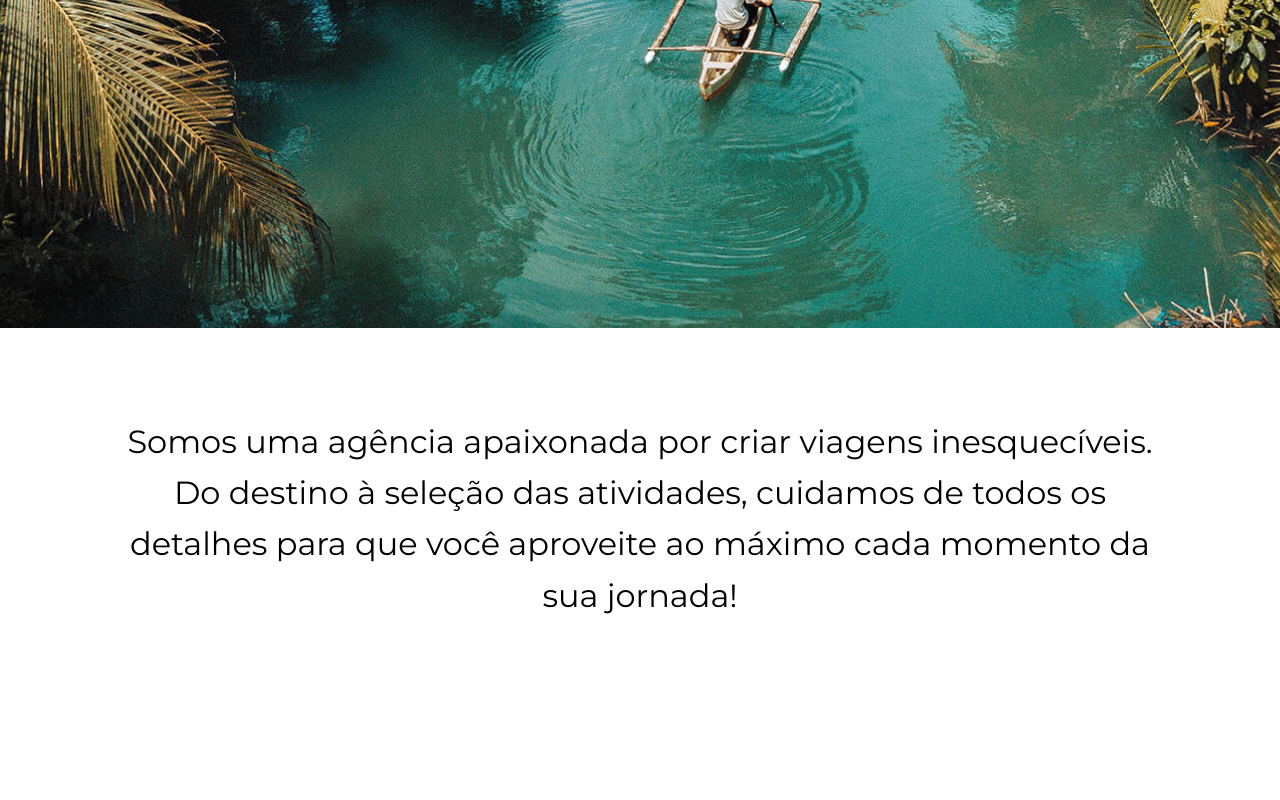
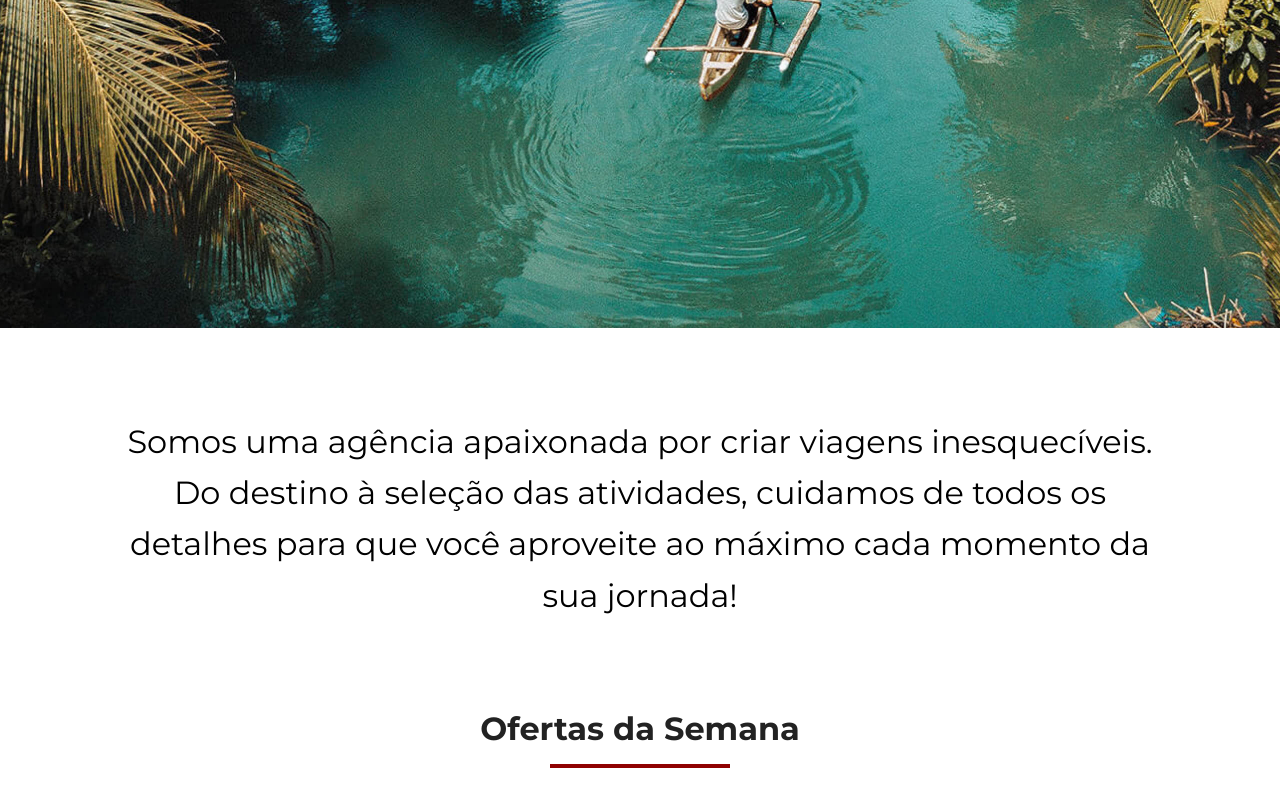
Before and after one commit to gkglau/jornada-viagens, a plain HTML site: page index.html in a window 1280 px wide. Shown: the part 432-1232 px from the top of the page. Before the commit the page ends 1141 px from the top, so only its background shows below. Drawn offline with Linux system fonts and the light colour scheme.

Commit message:
title component

```diff
--- a/css/global.css
+++ b/css/global.css
@@ -41,3 +41,22 @@ button {
 body {
   font-family: "Montserrat", sans-serif;
 }
+.section-title h2 {
+  font-size: 28px;
+  font-weight: var(--title-weight);
+  margin: 0;
+  color: var(--text-primary-color);
+  text-align: center;
+}
+.section-title hr {
+  width: 180px;
+  height: 4px;
+  border: none;
+  background-color: var(--primary-color);
+  margin: 16px auto 32px;
+}
+@media screen and (min-width: 768px) {
+  .section-title h2 {
+    font-size: 32px;
+  }
+}
--- a/css/style.css
+++ b/css/style.css
@@ -1,3 +1,4 @@
 @import url(global.css);
 @import url(header.css);
 @import url(hero.css);
+@import url(offers.css);
--- a/index.html
+++ b/index.html
@@ -52,5 +52,11 @@
         <div class="hero-img"></div>
         <h2>Somos uma agência apaixonada por criar viagens inesquecíveis. Do destino à seleção das atividades, cuidamos de todos os detalhes para que você aproveite ao máximo cada momento da sua jornada!</h2>
     </section>
+    <section class="offers">
+      <div class="section-title">
+        <h2>Ofertas da Semana</h2>
+        <hr>
+      </div>
+    </section>
   </body>
 </html>
```
Also changed, not shown: css/offers.css (added).
